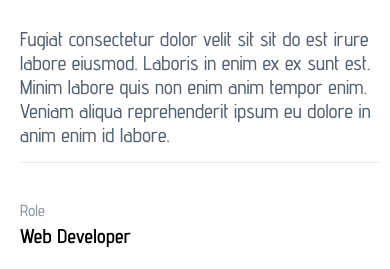
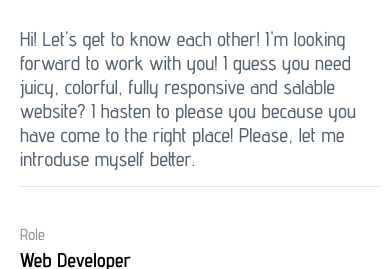
Before and after one commit to Hisenzerg/Portfolio, a website: page app/index.html in a window 390 px wide. Shown: the part 575-844 px from the top of the page. Drawn offline with nearby package versions, Linux system fonts and the light colour scheme; files that its build step writes are made by us from their sources.

Commit message:
started to add content

```diff
--- a/app/index.html
+++ b/app/index.html
@@ -35,9 +35,7 @@
             Volkov
           </h1>
           <p class="top__info-text">
-            Fugiat consectetur dolor velit sit sit do est irure labore eiusmod. Laboris in enim ex ex sunt est. Minim
-            labore quis
-            non enim anim tempor enim. Veniam aliqua reprehenderit ipsum eu dolore in anim enim id labore.
+            Hi! Let's get to know each other! I'm looking forward to work with you! I guess you need juicy, colorful, fully responsive and salable website? I hasten to please you because you have come to the right place! Please, let me introduse myself better.
           </p>
           <div class="top__position">
             <div class="top__position-item">
@@ -108,11 +106,10 @@
               My Services
             </h3>
             <p class="services__item-descr">
-              Fugiat consectetur dolor velit sit sit do est irure labore eiusmod. Laboris in enim ex ex sunt est.
+              My profession is to create websites regardless of their complexity
             </p>
             <p class="services__item-spec">
-              Laboris in enim ex ex sunt est. Minim labore quis non enim anim tempor enim. Veniam aliqua reprehenderit
-              ipsum eu.
+              A modern website must meet some important requirements to make it user-friendly
             </p>
           </div>
           <div class="services__card">
@@ -121,20 +118,19 @@
               Web Development
             </h4>
             <p class="services__card-text">
-              Fugiat consectetur dolor velit sit sit do est irure labore eiusmod. Laboris in enim ex ex sunt est. Minim
-              labore quis
-              non enim anim tempor enim. Veniam aliqua reprehenderit ipsum eu.
+              When developing a modern website, its adaptability on various platforms, be it a desktop, smartphone or tablet, must be taken
+              into account. My task is to make your website work flawlessly on absolutely all modern devices and browsers
             </p>
           </div>
           <div class="services__card">
             <img class="services__card-img" src="images/icons/app.svg" alt="app icon">
             <h4 class="services__card-title">
-              App Development
+              Responsive Development
             </h4>
             <p class="services__card-text">
-              Fugiat consectetur dolor velit sit sit do est irure labore eiusmod. Laboris in enim ex ex sunt est.
-              Minim labore quis
-              non enim anim tempor enim. Veniam aliqua reprehenderit ipsum eu.
+              Website development for smartphones and tablets is the most important aspect as most of the users nowadays prefer these
+              platforms. The appearance of the website and the operation of some of its functions may differ from device to device.
+              That is why my task is to adapt your website to all modern mobile devices.
             </p>
           </div>
           <div class="services__card">
@@ -143,16 +139,14 @@
               Desktop Development
             </h4>
             <p class="services__card-text">
-              Fugiat consectetur dolor velit sit sit do est irure labore eiusmod. Laboris in enim ex ex sunt est.
-              Minim labore quis
-              non enim anim tempor enim. Veniam aliqua reprehenderit ipsum eu.
+              Website development for a desktop is a very important aspect since modern monitors of various sizes must clearly and neatly display the content of your website
             </p>
           </div>
       </section>
 
       <section class="experience" id="experience">
         <div class="container">
-          <div class="experience__inner" id="achievements">
+          <div class="experience__inner">
             <div class="experience__item">
               <p class="experience__item-num">25+</p>
               <p class="experience__item-text">
@@ -160,21 +154,21 @@
               </p>
             </div>
             <div class="experience__item">
-              <p class="experience__item-num">342</p>
+              <p class="experience__item-num">15</p>
               <p class="experience__item-text">
                 Successful Projects
               </p>
             </div>
             <div class="experience__item">
-              <p class="experience__item-num">2.3k</p>
+              <p class="experience__item-num">45</p>
               <p class="experience__item-text">
                 Customers Reviews
               </p>
             </div>
             <div class="experience__item">
-              <p class="experience__item-num">117+</p>
+              <p class="experience__item-num">10</p>
               <p class="experience__item-text">
-                Satisfied Clients
+                Regular Clients
               </p>
             </div>
           </div>
```
